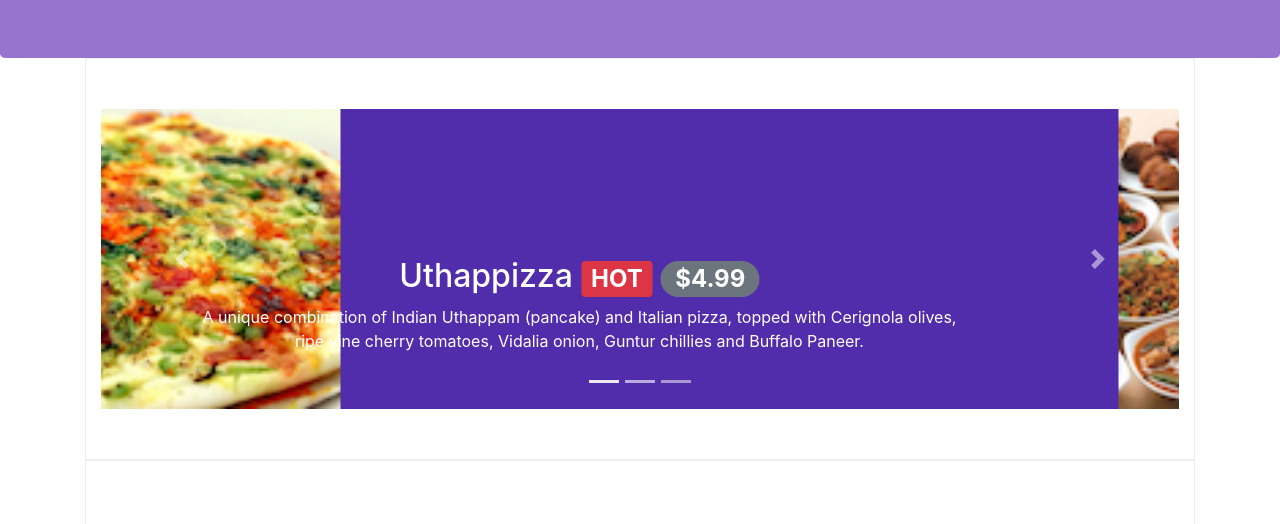
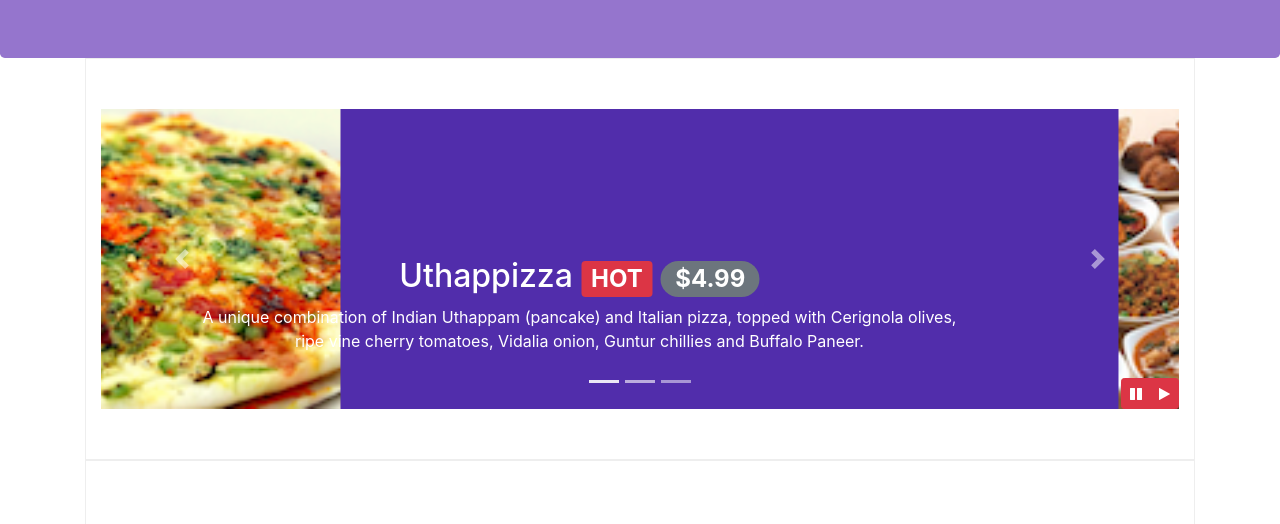
Before and after one commit to pranaysai27/Bootstrap4, a website: page index.html in a window 1280 px wide. Shown: the part 276-800 px from the top of the page. Drawn offline with nearby package versions, Linux system fonts and the light colour scheme.

Commit message:
Bootstrap Jquery

```diff
--- a/css/styles.css
+++ b/css/styles.css
@@ -56,3 +56,9 @@ body{
 	left: 0;
 	min-height: 300px;
 }
+#carouselButton {
+	right: 0px;
+	position: absolute;
+	bottom: 0px;
+	z-index: 1;
+}
--- a/index.html
+++ b/index.html
@@ -217,6 +217,14 @@
                     <a href="#mycarousel" role="button" data-slide="next" class="carousel-control-next">
                         <span class="carousel-control-next-icon"></span>
                     </a>
+                    <div class="btn-group" id="carouselButton">
+                        <button class="btn btn-danger btn-sm" id="carousel-pause">
+                            <span class="fa fa-pause"></span>
+                        </button>
+                        <button class="btn btn-danger btn-sm" id="carousel-play">
+                            <span class="fa fa-play"></span>
+                        </button>
+                    </div>
                 </div>
             </div>
         </div>
@@ -321,6 +329,17 @@
     <script src="node_modules/jquery/dist/jquery.slim.min.js"></script>
     <script src="node_modules/popper.js/dist/umd/popper.min.js"></script>
     <script src="node_modules/bootstrap/dist/js/bootstrap.min.js"></script>
+    <script type="text/javascript">
+        $(document).ready(function() {
+            $('#mycarousel').carousel({interval : 2000});
+            $('#carousel-pause').click(function() {
+                $('#mycarousel').carousel('pause');
+            });
+            $('#carousel-play').click(function() {
+                $('#mycarousel').carousel('cycle');
+            });
+        });
+    </script>
 </body>
 
 </html>
```
